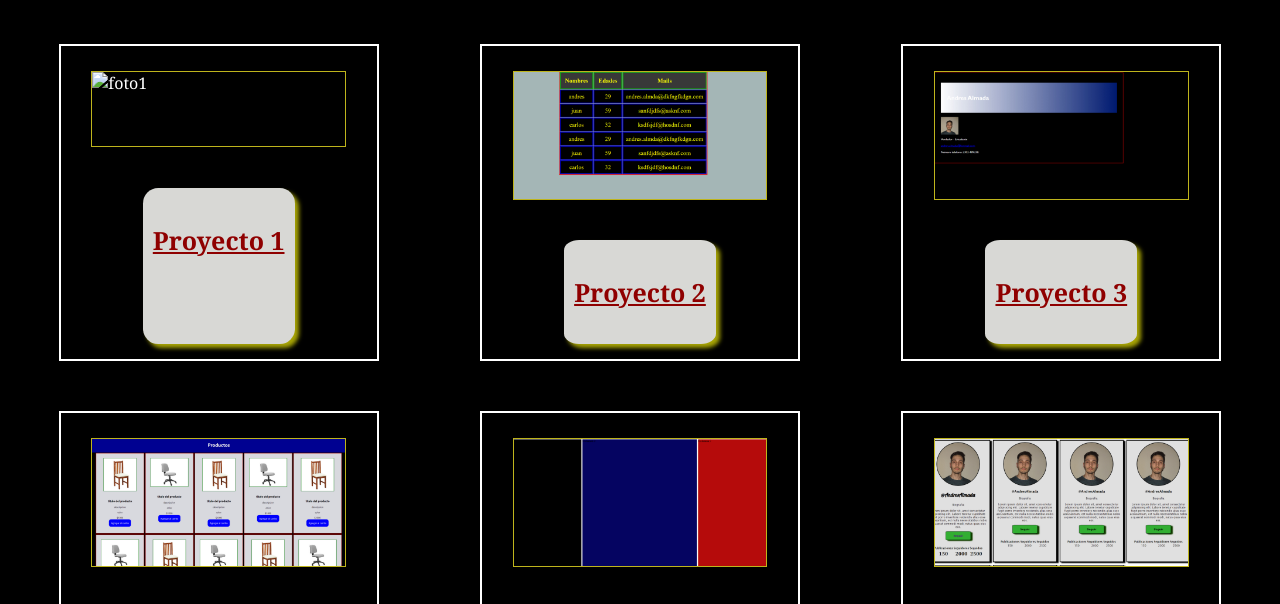
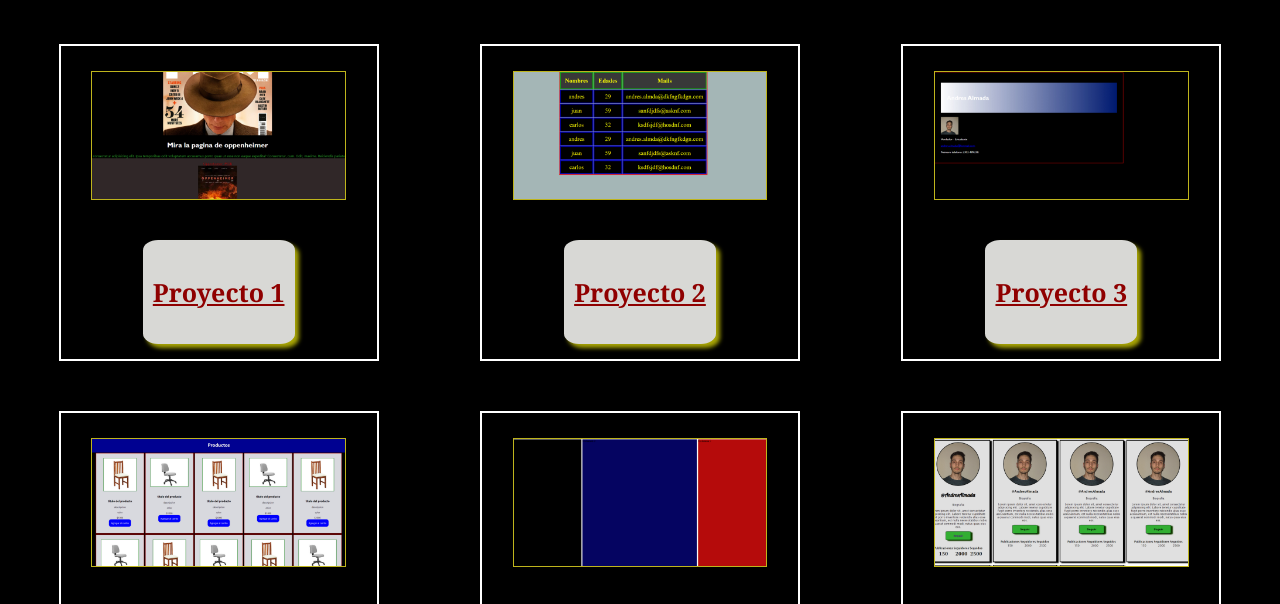
Before and after one commit to AndresAlmada/portafolio, a plain HTML site: page proyectos.html in a window 1280 px wide. Shown: the part 178-782 px from the top of the page. Drawn offline with Linux system fonts and the light colour scheme.

Commit message:
"modifique foto1"

```diff
--- a/proyectos.html
+++ b/proyectos.html
@@ -46,8 +46,8 @@
         <section class="proyectos">
 
             <div class="proyecto1">
-                    <img class="imagenproyecto" src="../Portafolio andres/1.jpg" alt="foto1">
-                    <a class="linka" href="../Ejercicios DRIVE INTRO AL FRONT END/ejercicio 1/index.html"  target="_blank">
+                    <img class="imagenproyecto" src="./1.jpg" alt="foto1">
+                    <a class="linka" href="#"  target="_blank">
                         <p>Proyecto 1</p>
                     </a>
             </div>
```
